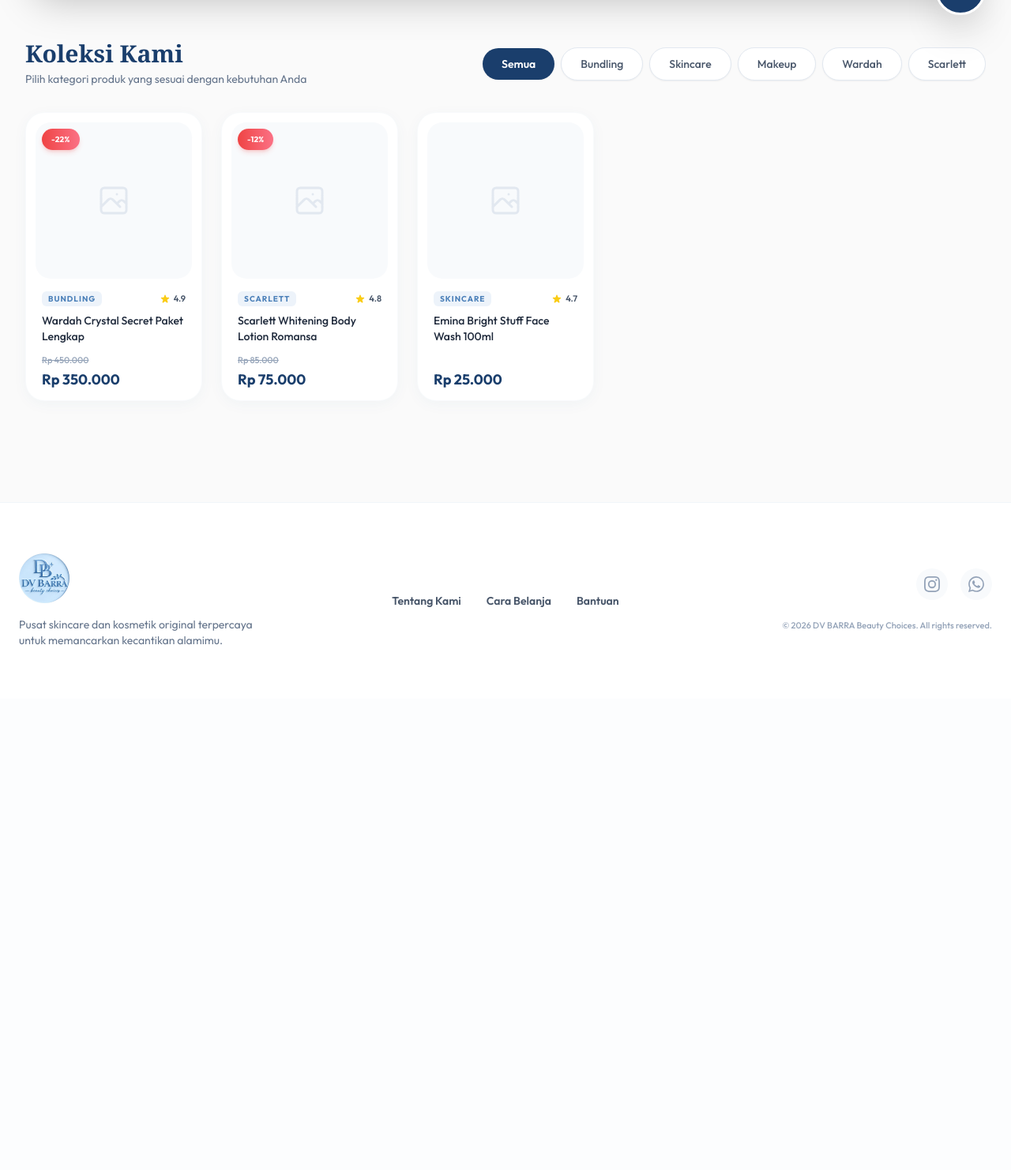
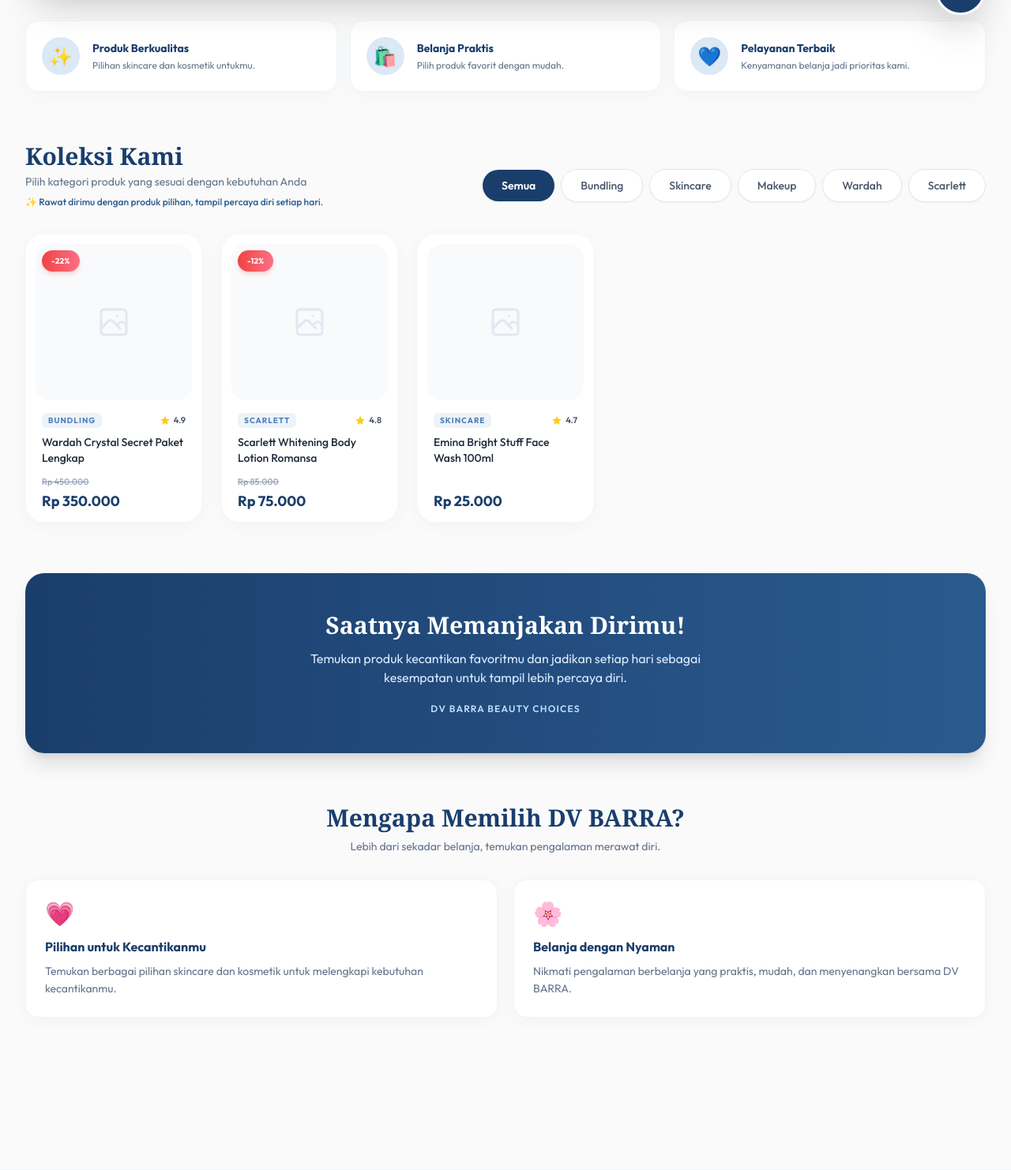
Before and after one commit to MYAFIRAY/dv-barra-beauty, a Laravel app: page / in a window 1280 px wide. Shown: the part 749-2231 px from the top of the page at 79% size. Before the commit the page ends 1566 px from the top, so only its background shows below. Run offline with Laravel 12, Linux system fonts and the light colour scheme; data comes from the database, SQL or seed files in the repository; some libraries are stand-ins or nearby versions; some web fonts are replaced.

Commit message:
Memperbarui tampilan katalog DV BARRA

```diff
--- a/resources/views/customer/katalog.blade.php
+++ b/resources/views/customer/katalog.blade.php
@@ -162,13 +162,51 @@
                 </div>
             </div>
         </div>
+        <!-- Keunggulan DV BARRA -->
+<div class="max-w-7xl mx-auto px-4 md:px-8 mt-10">
+    <div class="grid grid-cols-1 md:grid-cols-3 gap-4">
 
+        <div class="bg-white rounded-2xl p-5 shadow-soft border border-slate-100 flex items-center gap-4">
+            <div class="w-12 h-12 rounded-full bg-dv-bg flex items-center justify-center text-2xl">
+                ✨
+            </div>
+            <div>
+                <h4 class="font-bold text-dv-dark text-sm">Produk Berkualitas</h4>
+                <p class="text-xs text-slate-500 mt-1">Pilihan skincare dan kosmetik untukmu.</p>
+            </div>
+        </div>
+
+        <div class="bg-white rounded-2xl p-5 shadow-soft border border-slate-100 flex items-center gap-4">
+            <div class="w-12 h-12 rounded-full bg-dv-bg flex items-center justify-center text-2xl">
+                🛍️
+            </div>
+            <div>
+                <h4 class="font-bold text-dv-dark text-sm">Belanja Praktis</h4>
+                <p class="text-xs text-slate-500 mt-1">Pilih produk favorit dengan mudah.</p>
+            </div>
+        </div>
+
+        <div class="bg-white rounded-2xl p-5 shadow-soft border border-slate-100 flex items-center gap-4">
+            <div class="w-12 h-12 rounded-full bg-dv-bg flex items-center justify-center text-2xl">
+                💙
+            </div>
+            <div>
+                <h4 class="font-bold text-dv-dark text-sm">Pelayanan Terbaik</h4>
+                <p class="text-xs text-slate-500 mt-1">Kenyamanan belanja jadi prioritas kami.</p>
+            </div>
+        </div>
+
+    </div>
+</div>
         <!-- Filter Kategori Elegan -->
         <div class="max-w-7xl mx-auto px-4 md:px-8 mt-16">
             <div class="flex flex-col md:flex-row md:items-end justify-between gap-6 mb-8">
                 <div>
                     <h3 class="font-serif text-3xl font-bold text-dv-dark">Koleksi Kami</h3>
                     <p class="text-sm text-slate-500 mt-1">Pilih kategori produk yang sesuai dengan kebutuhan Anda</p>
+                    <p class="text-xs text-dv-main mt-2 font-medium">
+    ✨ Rawat dirimu dengan produk pilihan, tampil percaya diri setiap hari.
+</p>
                 </div>
 
                <!-- Area Tombol Kategori -->
@@ -286,6 +324,64 @@
 
             </div>
         </div>
+        <!-- Promo Penutup Katalog -->
+<div class="max-w-7xl mx-auto px-4 md:px-8 mt-16">
+    <div class="bg-gradient-to-r from-dv-dark to-dv-main rounded-3xl p-8 md:p-12 text-center text-white shadow-xl">
+
+        <h3 class="font-serif text-2xl md:text-3xl font-bold mb-3">
+            Saatnya Memanjakan Dirimu!
+        </h3>
+
+        <p class="text-sm md:text-base text-blue-100 max-w-xl mx-auto leading-relaxed">
+            Temukan produk kecantikan favoritmu dan jadikan setiap hari
+            sebagai kesempatan untuk tampil lebih percaya diri.
+        </p>
+
+        <p class="mt-5 text-xs font-semibold tracking-widest uppercase text-blue-200">
+            DV BARRA Beauty Choices
+        </p>
+
+    </div>
+</div>
+<!-- Mengapa Memilih DV BARRA -->
+<div class="max-w-7xl mx-auto px-4 md:px-8 mt-16 mb-16">
+
+    <div class="text-center mb-8">
+        <h3 class="font-serif text-2xl md:text-3xl font-bold text-dv-dark">
+            Mengapa Memilih DV BARRA?
+        </h3>
+
+        <p class="text-sm text-slate-500 mt-2">
+            Lebih dari sekadar belanja, temukan pengalaman merawat diri.
+        </p>
+    </div>
+
+    <div class="grid grid-cols-1 md:grid-cols-2 gap-5">
+
+        <div class="bg-white rounded-2xl p-6 border border-slate-100 shadow-soft">
+            <div class="text-3xl mb-3">💗</div>
+            <h4 class="font-bold text-dv-dark mb-2">
+                Pilihan untuk Kecantikanmu
+            </h4>
+            <p class="text-sm text-slate-500 leading-relaxed">
+                Temukan berbagai pilihan skincare dan kosmetik
+                untuk melengkapi kebutuhan kecantikanmu.
+            </p>
+        </div>
+
+        <div class="bg-white rounded-2xl p-6 border border-slate-100 shadow-soft">
+            <div class="text-3xl mb-3">🌸</div>
+            <h4 class="font-bold text-dv-dark mb-2">
+                Belanja dengan Nyaman
+            </h4>
+            <p class="text-sm text-slate-500 leading-relaxed">
+                Nikmati pengalaman berbelanja yang praktis,
+                mudah, dan menyenangkan bersama DV BARRA.
+            </p>
+        </div>
+
+    </div>
+</div>
     </main>
 
     <!-- Footer Premium -->
```
